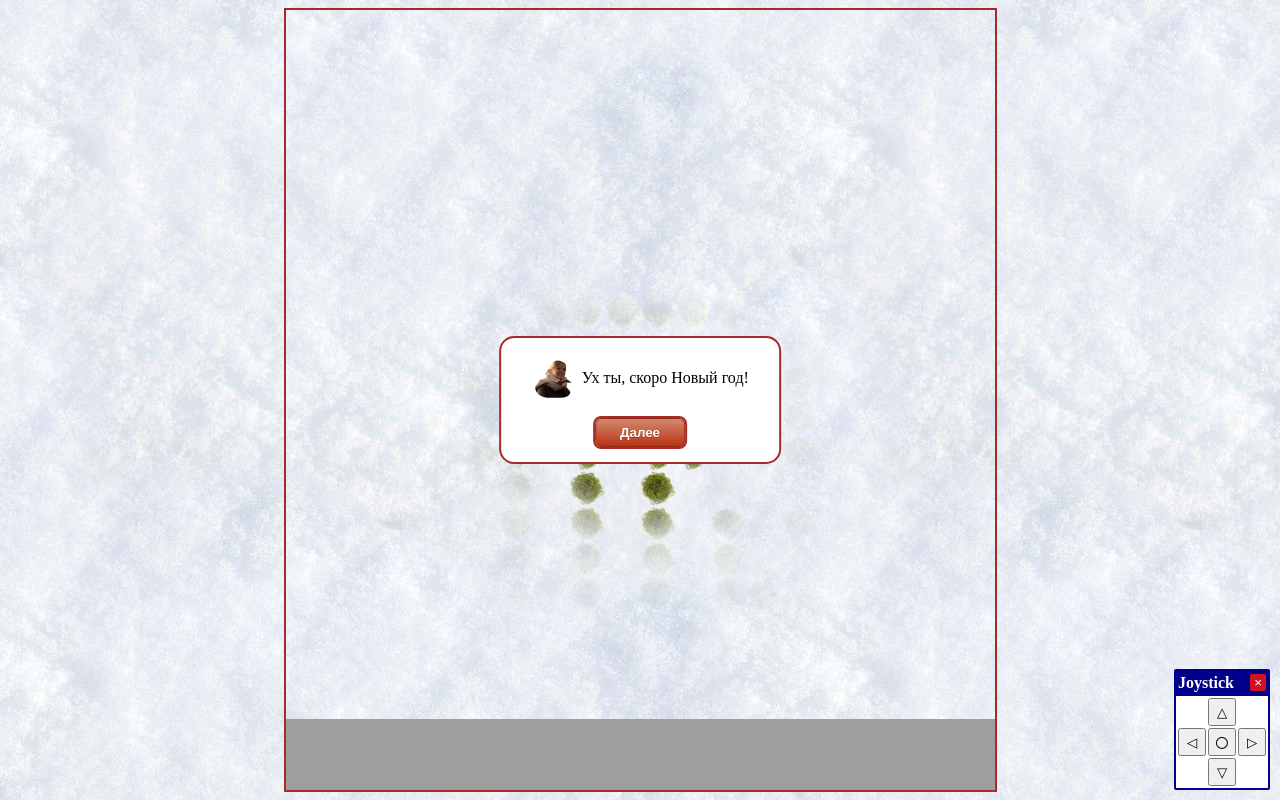
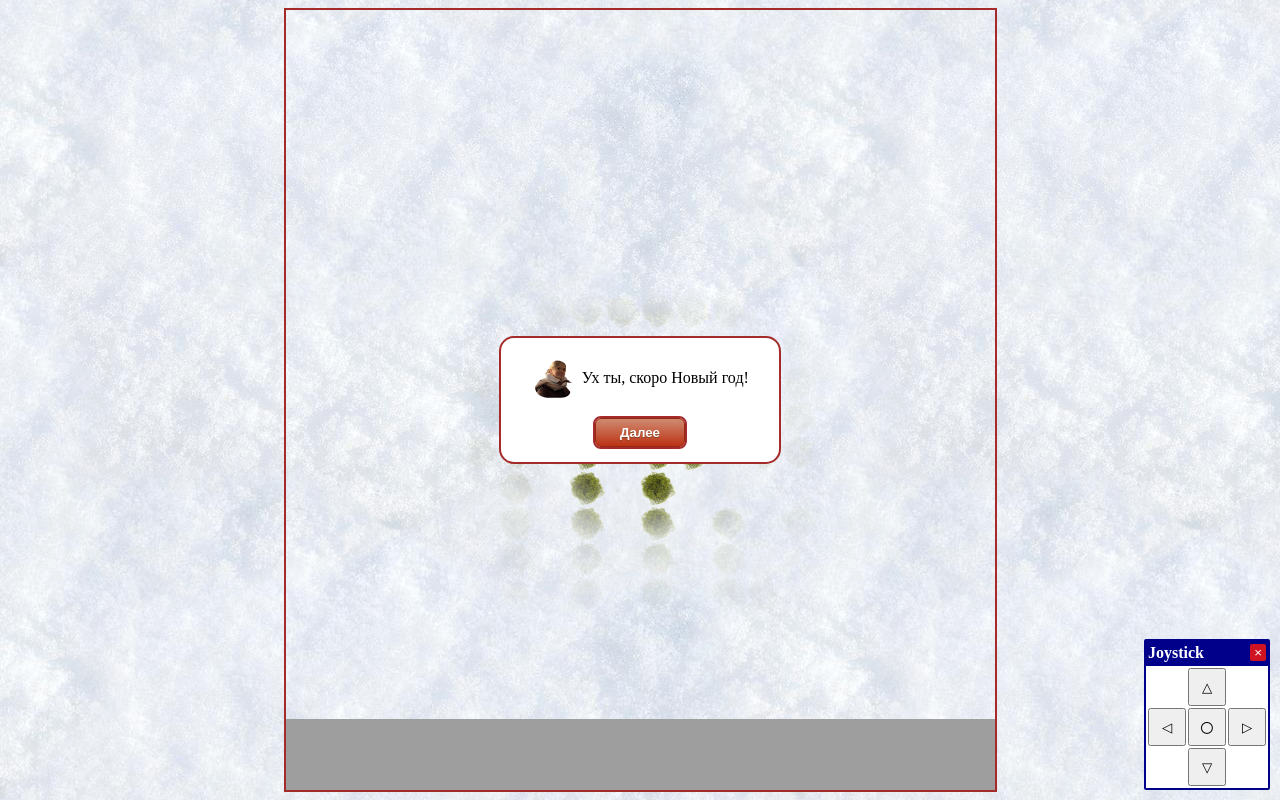
Before and after one commit to pashabezk/HappyNewYearAnn, a PHP site: page /Game/index.html in a window 1280 px wide. Run offline with PHP 8.4, Linux system fonts and the light colour scheme.

Commit message:
v2.1 fix modal position and joystick buttons size

```diff
--- a/Game/index.html
+++ b/Game/index.html
@@ -30,13 +30,13 @@
 <body>
 	<div class="canvas-wrapper">
 		<canvas id="canvas" class="canvas">Ваш браузер не поддерживает Canvas</canvas>
-	</div>
-	<div id="messageBox" class="messageBox hidden">
-		<div class="one-row">
-			<img id="mbImage" class="mbImage" src="img/DialogAnn.png" alt="img"/>
-			<p id="mbText" class="mbText"></p>
+		<div id="messageBox" class="messageBox hidden">
+			<div class="one-row">
+				<img id="mbImage" class="mbImage" src="img/DialogAnn.png" alt="img"/>
+				<p id="mbText" class="mbText"></p>
+			</div>
+			<button id="mbButton" class="brown-button mbButton"></button>
 		</div>
-		<button id="mbButton" class="brown-button mbButton"></button>
 	</div>
 	<button id="show-hide-joystick-btn" class="brown-button show-hide-joystick-btn" title="Show/hide joystick">
 		<img src="./img/joystick.svg" alt="controller"/>
--- a/Game/styles/joystick.css
+++ b/Game/styles/joystick.css
@@ -57,8 +57,8 @@
 
 .joystick-buttons {
 	display: grid;
-	grid-template-columns: repeat(3, 30px);
-	grid-template-rows: repeat(3, 30px);
+	grid-template-columns: repeat(3, 40px);
+	grid-template-rows: repeat(3, 40px);
 
 	padding: 1px;
 }
--- a/Game/styles/main.css
+++ b/Game/styles/main.css
@@ -59,12 +59,8 @@ button {
 
 .messageBox {
 	position: absolute;
-	top: 50%;
-	left: 50%;
-	transform: translate(-50%, -50%);
-
-	max-width: 500px;
 	box-sizing: border-box;
+	max-width: min(500px, 100%, calc(100vw - 40px));
 
 	display: flex;
 	flex-direction: column;
@@ -84,12 +80,6 @@ button {
 
 .mbText.center-text {
 	text-align: center;
-}
-
-.mbSubText {
-	text-align: center;
-	color: #b13df5;
-	font-size: smaller;
 }
 
 .mbButton {
@@ -117,6 +107,7 @@ button {
 
 	padding: 7px;
 	border-radius: 40%;
+	user-select: none;
 }
 
 .show-hide-joystick-btn:active {
@@ -127,3 +118,9 @@ button {
 	width: 40px;
 	height: auto;
 }
+
+@media (max-width: 500px) {
+	.messageBox {
+		padding: 15px;
+	}
+}
--- a/index.html
+++ b/index.html
@@ -3,7 +3,7 @@
 <head>
 	<title>Redirect page</title>
 	<link rel="icon" href="Game/img/Ann.png">
-		<meta http-equiv="refresh" content="0; URL=./Game/index.html" />
+	<meta http-equiv="refresh" content="0; URL=./Game/index.html"/>
 </head>
 <body>
 	<h1>Страница переадресации</h1>
```
Also changed, not shown: 2 other files. Lines whose indentation alone changed are shown as unchanged.
